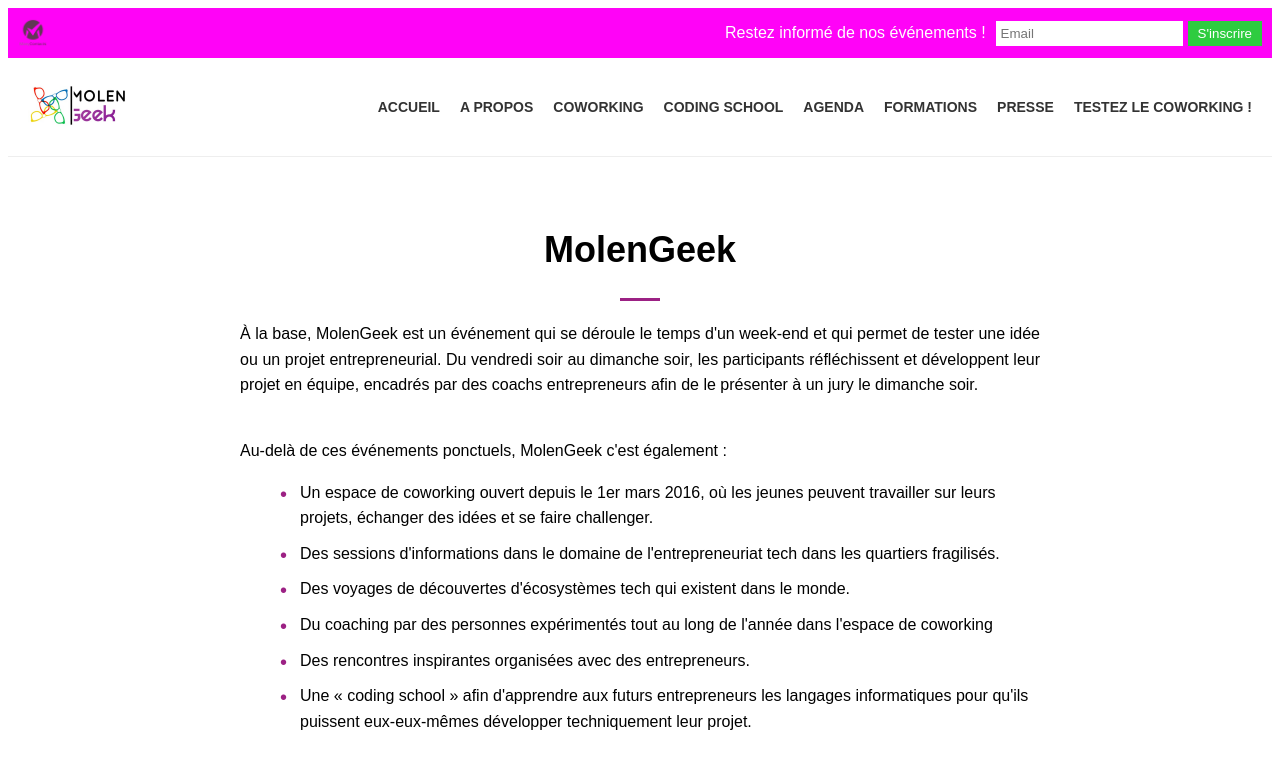
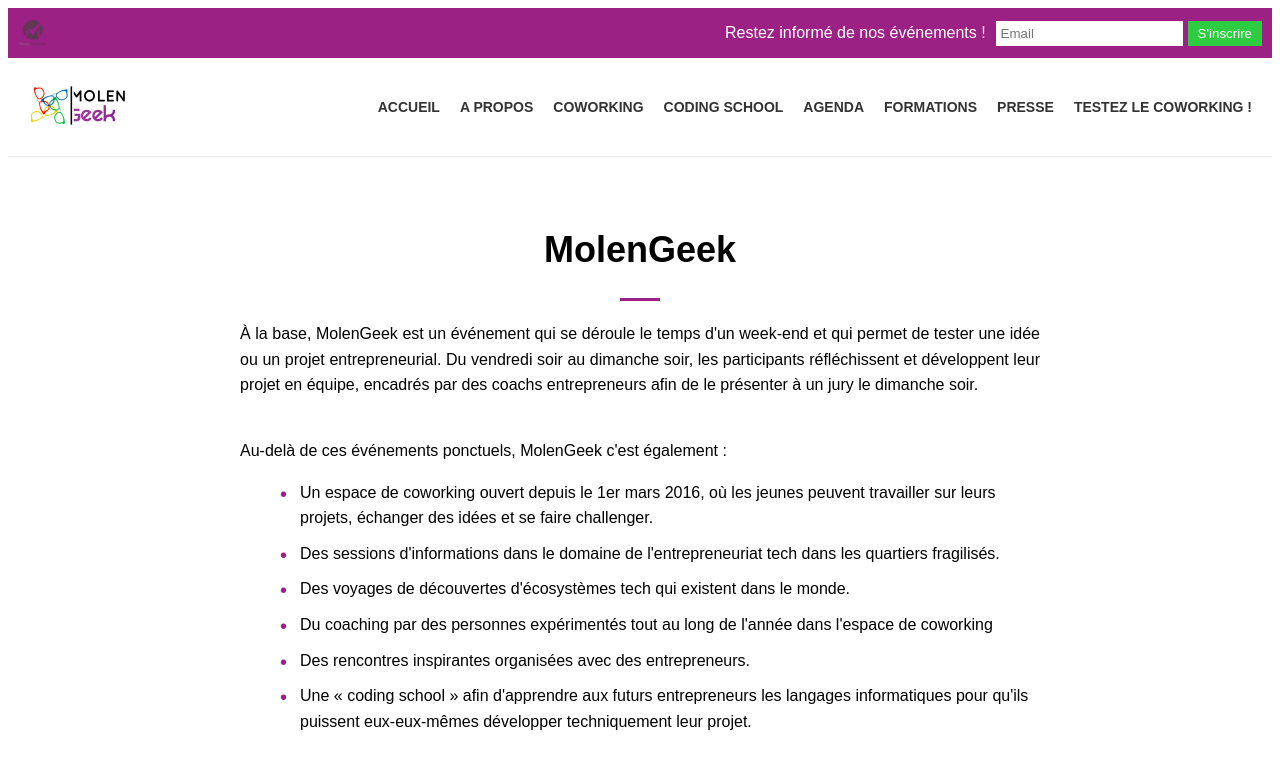
Before and after one commit to RDsT1707/site-molengeek, a plain HTML site: page index.html in a window 1280 px wide. Shown: the top 771 px of the page. Drawn offline with Linux system fonts and the light colour scheme.

Commit message:
couleurnav

```diff
--- a/assets/styles/style.css
+++ b/assets/styles/style.css
@@ -4,7 +4,7 @@
     line-height: 1.6;
 }
 .barre-violette {
-    background-color: #ff03f7;
+    background-color: #9c2184;
     color: white;
     padding: 10px;
     display: flex;
```
